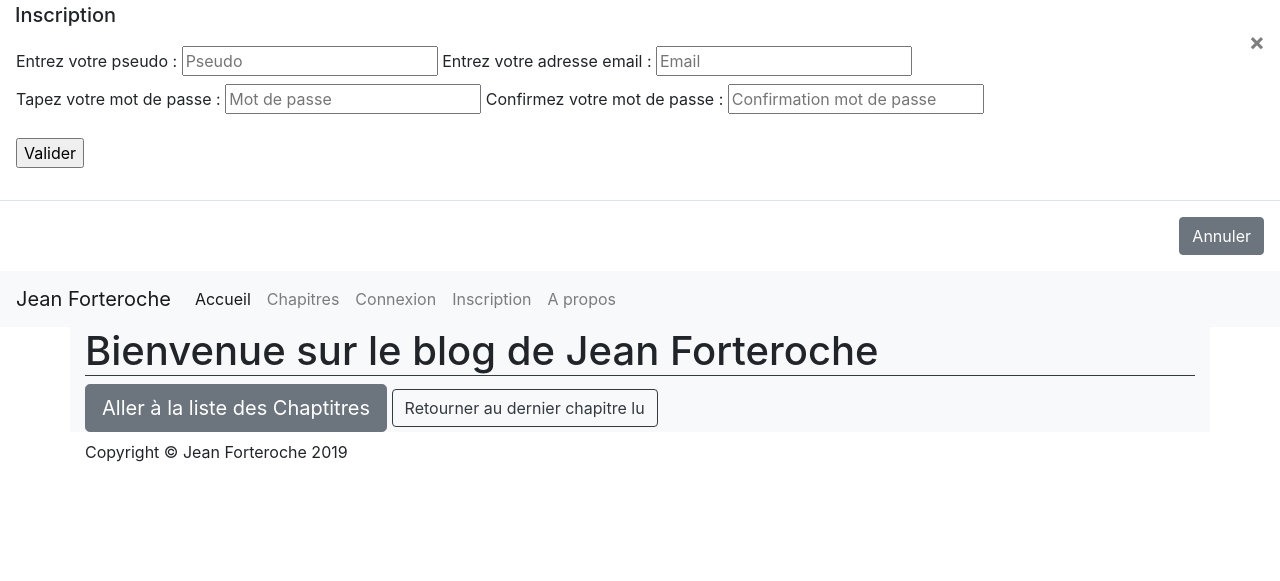
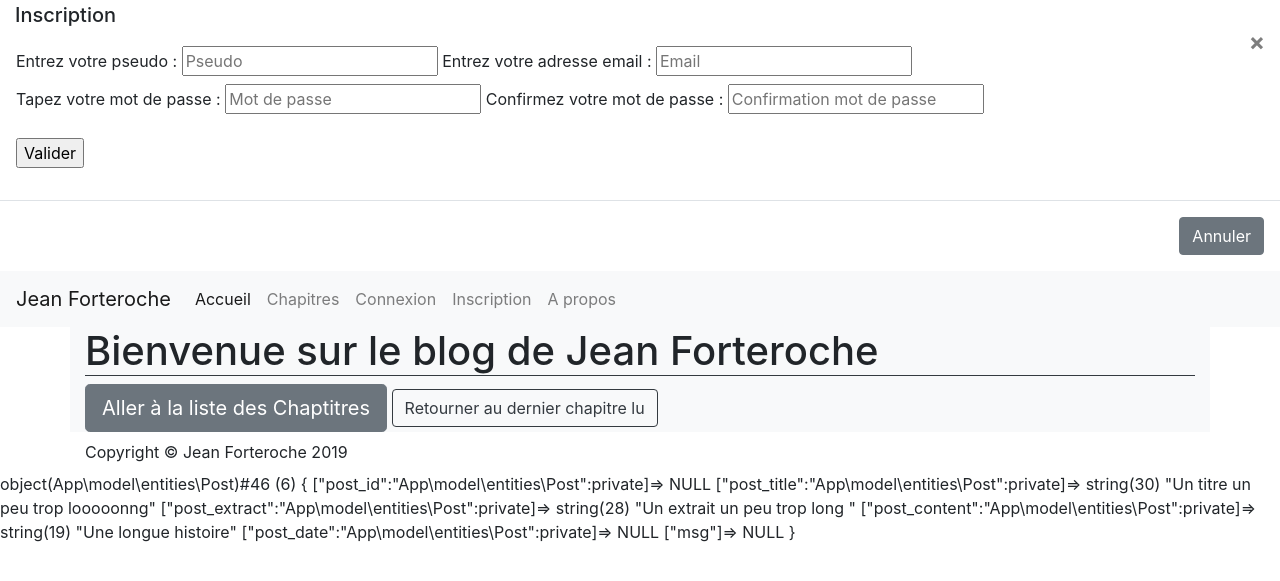
Before and after one commit to romaric-b/blog, a PHP site: page / in a window 1280 px wide. Shown: the top 581 px of the page. Run offline with PHP 8.4, Linux system fonts and the light colour scheme; some web fonts are replaced.

Commit message:
Amélioration globale des vérifications de longeurs de chaine de caractères, bug lié à la création d'utilisateur réglé (mais reste readMember à corriger notamment pr vérif d'un pseudo). Création et test concluant de l'entité Post.

```diff
--- a/App/controller/UserController.php
+++ b/App/controller/UserController.php
@@ -31,53 +31,34 @@ class UserController
                 //A gauche clé pour setter
                 'nickname' => trim(htmlspecialchars($_POST['registNickname'])),
                 'email' => trim(htmlspecialchars($_POST['registEmail'])),
-                'password' => trim(password_hash($_POST['registPassword'], PASSWORD_DEFAULT)),
-                'password2' => trim(password_hash($_POST['registPassword2'], PASSWORD_DEFAULT))
+                'password' => htmlspecialchars($_POST['registPassword']),
+                'password2' => htmlspecialchars($_POST['registPassword2'])
             ]);
-
+            var_dump($newUser);
             //je contrôle si le pseudo à déjà été utilisé grace à mon manager
-            $registingNickname = $newUser->getNickname();
-            $registingEmail = $newUser->getEmail();
-            $registingPassword = $newUser->getPassword();
-            $registingPassword2 = $newUser->getPassword2();
-
-            //comparaison MDP
-            $areSamePasswords = password_verify($registingPassword,  $registingPassword2);
-
-            //J'enregistre les pseudo de la base matchant avec celui rentré dans le formulaire
-            $matchedNickname = $this->userManager->readMember($registingNickname);
-
-            // TODO résoudre bug suivant :  Fatal error: Uncaught TypeError: Argument 1 passed to App\model\UserManager::readMember() must be an instance of App\model\User, string given, called in C:\wamp64\www\blog\App\controller\UserController.php on line 48 and defined in C:\wamp64\www\blog\App\model\UserManager.php on line 52
-
+            $matchedNickname = $this->userManager->readMember($newUser->getNickname());
+            var_dump($matchedNickname);
             //Si les pseudo matchent
             if($matchedNickname > 0)
             {
-                $this->msg = "Ce pseudo est déjà utilisé, choisissez en un autre";
+                return $this->msg = "Ce pseudo est déjà utilisé, choisissez en un autre";
+            }
+
+            //comparaison MDP
+            if ($newUser->getPassword() !== $newUser->getPassword2())
+            {
+                return $this->msg = "Les mots de passe entrés sont différents";
             }
             else
             {
-                $validPseudo = true;
+                password_hash($newUser->getPassword(),PASSWORD_DEFAULT);
             }
-            //comparaison mdp
-            if (!$areSamePasswords)
-            {
-                $this->msg = "Les mots de passe entrés sont différents";
-            }
-            else
-            {
-                $validPass = true;
-            }
-
-            //Explication de ma logique : pseudo et mdp étant maintenant vérifiés, les autres valeurs settées n'auraient pas remplies les conditions internes à ce setter elles vaudraient NULL donc là si elle ne sont pas NULL on envoie en base !
-            if($validPseudo == true
-                && $validPass == true
-                && $registingEmail != NULL
-                && $registingPassword !=NULL)
-            {
-                $this->userManager->createMember($newUser);
-                // 3 : TODO j'appelle une vue confirmant son inscription
-            }
-        } //else il se passe rien d'autre
+            var_dump('jeeej');
+            $this->userManager->createMember($newUser);
+            echo '<p>Inscription bien validées, vous pouvez dès à présent vous connecter :
+                    <a href="/index.php">Connexion</a>
+                  </p>';
+        }
     }
 
     public function login()
--- a/App/model/UserManager.php
+++ b/App/model/UserManager.php
@@ -2,9 +2,10 @@
 
 namespace App\model;
 
+use App\model\entities\User;
+
 class UserManager extends Manager //Je peux faire un final, une classe finale signifie qu'elle ne pourra pas être étendue par une classe fille
 {
-
 
     ///////////////////////////////////////////////////////////////////////////////////////////////////////////////////
     //          CREATE
@@ -17,17 +18,19 @@ class UserManager extends Manager //Je peux faire un final, une classe finale si
      */
     public function createMember(User $user) //le & permet d'indiquer que je veux un passage par référence Obligé d'utiliser la class User
     {
+        var_dump('createUser ok');
 
-        $req = $this->dbConnect()->prepare('INSERT INTO blog_user (user_id, user_nickname, user_regist_date, user_email, user_password, user_role)
-                                         VALUES (:nickname, NOW(), :email, :password, :role)'); //A savoir je peux mettre ce que je veux dans les values il faut juste quelque chose de parlant
-
+        $req = $this->dbConnect()->prepare('
+INSERT INTO blog_user (user_nickname, user_regist_date, user_email, user_password, user_role)
+    VALUES (:nickname, NOW(), :email, :password, :role)'); //A savoir je peux mettre ce que je veux dans les values il faut juste quelque chose de parlant
 
         //array( 'clé' => 'valeur' , ... ) qui sera plus lisible et compréhensible
-        $req->execute(array(
-            'nickname' => $user->user_nickname,
-            'email' => $user->user_email,
-            'password' => $user->user_password
-        ));
+        $req->execute([
+            'nickname' => $user->getNickname(),
+            'email' => $user->getEmail(),
+            'password' => $user->getPassword(),
+            'role' => $user->getRole()
+        ]);
     }
 
 
@@ -36,21 +39,26 @@ class UserManager extends Manager //Je peux faire un final, une classe finale si
     ///////////////////////////////////////////////////////////////////////////////////////////////////////////////////
     /**
      * Récupère un objet User à partir de son pseudo
-     * @param $user_nickname  string pseudo de l'utilisateur     *
+     * @param User $user
+     * @return bool
      */
-    public function readMember(string $user_nickname) //Je récupère de la base //pour le login visiblement on cherche plutôt un membre par matching de nickname
-        // TODO résoudre bug suivant :  Fatal error: Uncaught TypeError: Argument 1 passed to App\model\UserManager::readMember() must be an instance of App\model\User, string given, called in C:\wamp64\www\blog\App\controller\UserController.php on line 48 and defined in C:\wamp64\www\blog\App\model\UserManager.php on line 52
+    public function readMember(User $user) //Je récupère de la base //pour le login visiblement on cherche plutôt un membre par matching de nickname
     {
-        //TODO réviser "les paramètres nommées" PDO https://www.youtube.com/watch?v=Iau0UY7UT8w&list=PLXGXMIp685ivxQE2cp5R33VQ9ciUB_mTo
+        var_dump('dans readMember()');
         //J'affecte à ma variable pdoStatement le résultat de la préparation de cette requête
-        $req = $this->dbConnect()->prepare("SELECT user_id, COUNT(user_nickname), user_regist_date FROM blog_user WHERE user_nickname = '$user_nickname'");
+        $req = $this->dbConnect()->prepare("SELECT user_id, COUNT(user_nickname), user_regist_date FROM blog_user WHERE user_nickname = " . $user->getNickname());
 
-        $req->execute(array($user_nickname));
+        $req->setFetchMode(PDO::FETCH_CLASS | PDO::FETCH_PROPS_LATE, 'App\Entity\User');
+        $req->fetch();
+        $users = $req->execute(array($user));
+
+        return $users;
+
+//        $result = $req->execute(array($user->getNickname()));
+//        $result = $req->execute(array($user));
+//        return $result;
 
         //Peut-être conserver ce principe : @return boolean|User|null : false si une erreur survient, un objet User si une correspondance est trouvée, Null s'il n'y a aucune correspondance
-
-
-
     }
 
 
@@ -60,7 +68,7 @@ class UserManager extends Manager //Je peux faire un final, une classe finale si
     /**
      * Récupère tous les objets User de la bdd
      *
-     * @return array|boolean : tableau d'objets membres ou un tableau vide s'il n'y a aucun objet en bdd, ou false si une erreur survient
+     * @return array|boolean : tableau d'objets members ou un tableau vide s'il n'y a aucun objet en bdd, ou false si une erreur survient
      */
     public function readAllMembers()
     {
@@ -92,11 +100,11 @@ class UserManager extends Manager //Je peux faire un final, une classe finale si
         $req = $this->dbConnect()->prepare('UPDATE blog_user set user_nickname=:nickname, user_regist_date=:registDate, user_email=:email, user_password=:password, user_role=:role WHERE user_id=:id LIMIT 1'); //LIMIT 1 signifie que lors de l'update ceci ne peut s'appliquer qu'à UNE SEULE ligne ce qui limite fortement les erreurs de MAJ possible
 
         //liaison des paramètres à leurs valeurs
-        $req->execute(array(
-            'nickname' => $user->user_nickname,
-            'email' => $user->user_email,
-            'password' => $user->user_password
-        ));
+        $req->execute([
+            'nickname' => $user->getNickname(),
+            'email' => $user->getEmail(),
+            'password' => $user->getPassword()
+        ]);
 
         //exécution de la requête
         return $req->execute(); //renverra true si ça a fonctionné false si ça n'est pas le cas
--- /dev/null
+++ b/App/model/entities/Post.php
@@ -0,0 +1,170 @@
+<?php
+
+
+namespace App\model\entities;
+
+
+class Post //Testé et fonctionne
+{
+
+    private $post_id;
+    private $post_title;
+    private $post_extract;
+    private $post_content;
+    private $post_date;
+
+    public $msg;
+
+
+    public function __construct(array $datas = array())
+    {
+        //On hydrate pas un tableau de données vide
+        if (!empty($datas))
+        {
+            $this->hydrate($datas);
+        }
+    }
+
+    public function hydrate(array $datas)
+    {
+        foreach ($datas as $key => $value)
+        {
+            $method = 'set'.ucfirst($key);
+
+            if (method_exists($this, $method))
+            {
+                // il existe on peut l'appeler
+                $this->$method($value);
+            }
+        }
+    }
+
+    ////////////////////////////////////////////////////////////////////////////////////////////////////////////////////
+    ///         SETTERS : affecter une valeur à une propriété d'objet private
+    ////////////////////////////////////////////////////////////////////////////////////////////////////////////////////
+
+    /**
+     * @param mixed $post_id
+     */
+    public function setPostId($post_id) //Normalement pas besoin
+    {
+        $this->post_id = $post_id;
+    }
+
+    /**
+     * @param mixed $post_title
+     */
+    public function setPostTitle($post_title)
+    {
+        if(isset($post_title))
+        {
+            if(!empty($post_title))
+            {
+                if(is_string($post_title) && strlen($post_title) <= 100)
+                {
+                    $this->post_title = $post_title;
+                }
+                else
+                {
+                    return $this->msg = 'Le titre est trop long';
+                }
+            }
+        }
+    }
+
+    /**
+     * @param mixed $post_extract
+     */
+    public function setPostExtract($post_extract)
+    {
+        if(isset($post_extract))
+        {
+            if(!empty($post_extract))
+            {
+                if(is_string($post_extract))
+                {
+                    $this->post_extract = $post_extract;
+                }
+                else
+                {
+                    return $this->msg = 'Erreur sur le format de cet extrait';
+                }
+            }
+        }
+    }
+
+    /**
+     * @param mixed $post_content
+     */
+    public function setPostContent($post_content)
+    {
+        if(isset($post_content))
+        {
+            if(!empty($post_content))
+            {
+                if(is_string($post_content))
+                {
+                    $this->post_content = $post_content;
+                }
+                else
+                {
+                    return $this->msg = 'Erreur sur le format du contenu de l\'article';
+                }
+            }
+        }
+
+    }
+
+    /**
+     * @param mixed $post_date
+     */
+    public function setPostDate($post_date)
+    {
+        $this->post_date = $post_date;
+    }
+
+
+    ////////////////////////////////////////////////////////////////////////////////////////////////////////////////////
+    //      GETTERS méthode chargée de renvoyer la valeur d'un attribut
+    ////////////////////////////////////////////////////////////////////////////////////////////////////////////////////
+
+    /**
+     * @return mixed
+     */
+    public function getPostId()
+    {
+        return $this->post_id;
+    }
+
+    /**
+     * @return mixed
+     */
+    public function getPostTitle()
+    {
+        return $this->post_title;
+    }
+
+    /**
+     * @return mixed
+     */
+    public function getPostExtract()
+    {
+        return $this->post_extract;
+    }
+
+    /**
+     * @return mixed
+     */
+    public function getPostContent()
+    {
+        return $this->post_content;
+    }
+
+    /**
+     * @return mixed
+     */
+    public function getPostDate()
+    {
+        return $this->post_date;
+    }
+}
--- a/index.php
+++ b/index.php
@@ -6,6 +6,8 @@ use App\controller\FrontController;
 
 //A effacer après test :
 //use App\model\entities\User;
+use App\model\entities\Post;
+
 
 require 'vendor/autoload.php';
 
@@ -20,11 +22,8 @@ try
     {
         if ($_GET['action'] == 'register')
         {
-            var_dump('register ok');
             $userCont->register();
-            echo '<p>Inscription bien validées, vous pouvez dès à présent vous connecter :
-                    <a href="/index.php">Connexion</a>
-                  </p>';
+
         }
         elseif ($_GET['action'] == 'login')
         {
@@ -60,3 +59,12 @@ catch(Exception $e)
 //
 //
 //var_dump($testPseudo);
+$post = new Post(
+    [
+        'postTitle' => 'Un titre un peu trop looooonng',
+        'postExtract' => 'Un extrait un peu trop long ',
+        'postContent' => 'Une longue histoire'
+    ]
+);
+
+var_dump($post);
```
Also changed, not shown: App/model/entities/User.php (+17 -5 lines).
